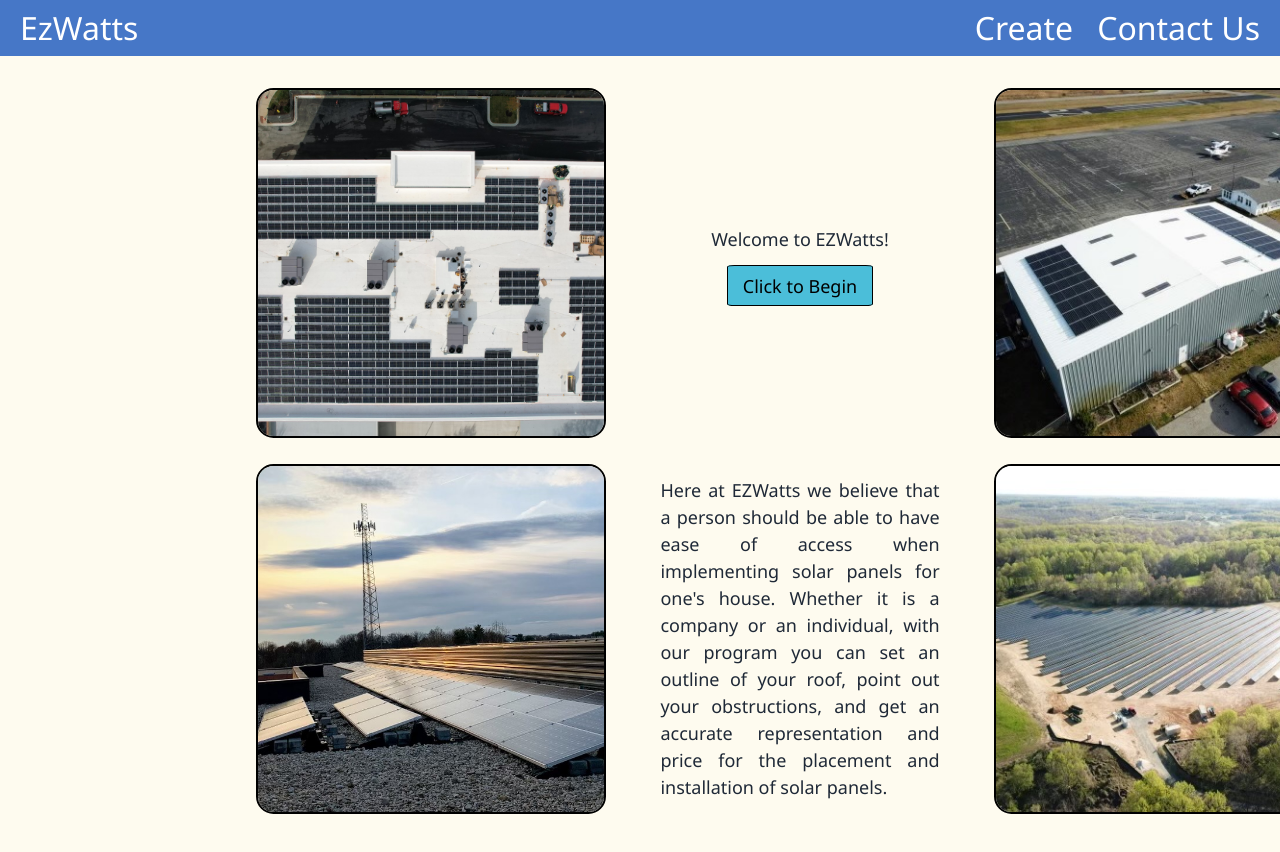
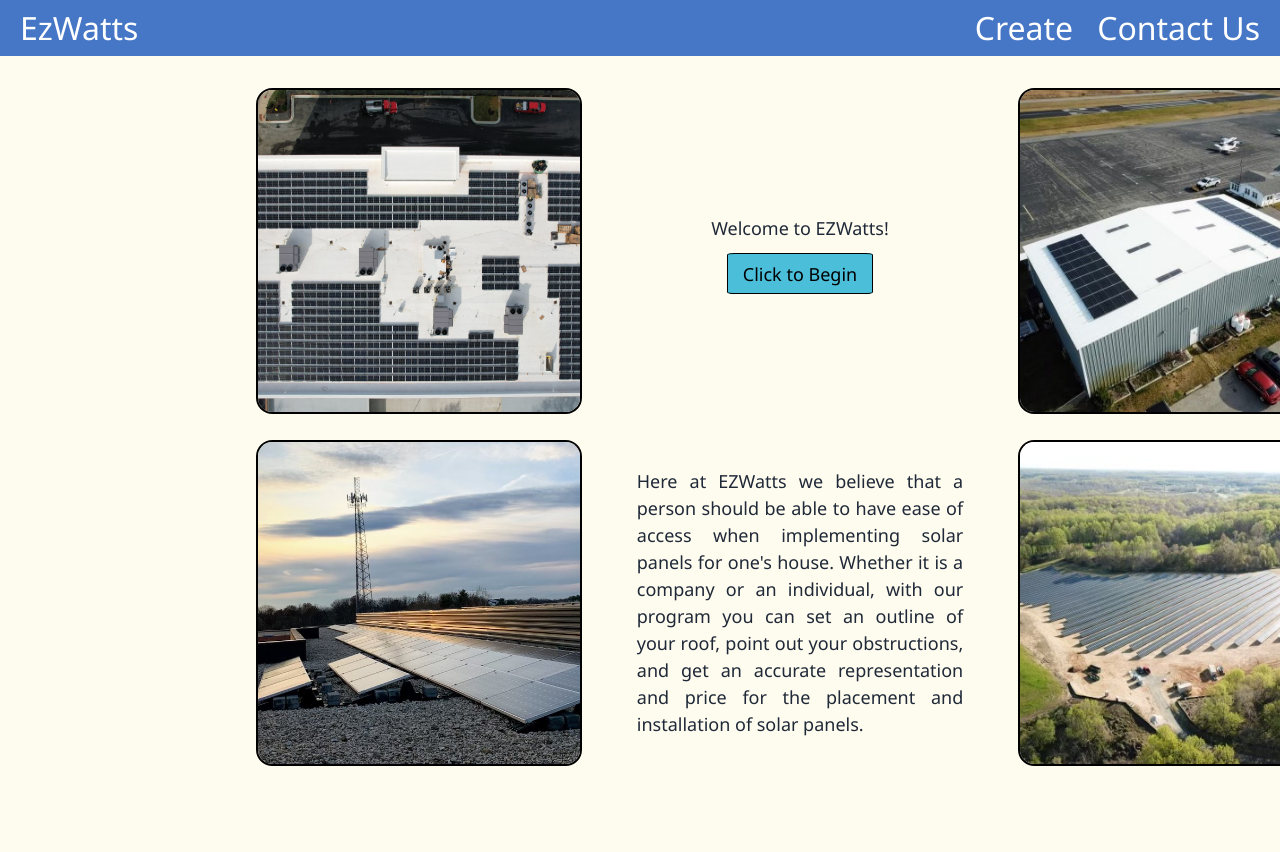
Before and after one commit to UMBC-447-Software-Engineering-Team/447-project.v1, a React (Create React App) app: page / in a window 1280 px wide. Shown: the top 852 px of the page. Built offline with nearby package versions, Linux system fonts and the light colour scheme.

Commit message:
Update index.css

```diff
--- a/src/index.css
+++ b/src/index.css
@@ -185,9 +185,8 @@ form{
   border-radius: 5%;
   border: black solid 2px;
   float: left;
-  width:  350px;
-  height: 350px;
   object-fit: cover;
+  aspect-ratio: 1 / 1;
 }
 /* buttons in home */
 .createbutton{
```
